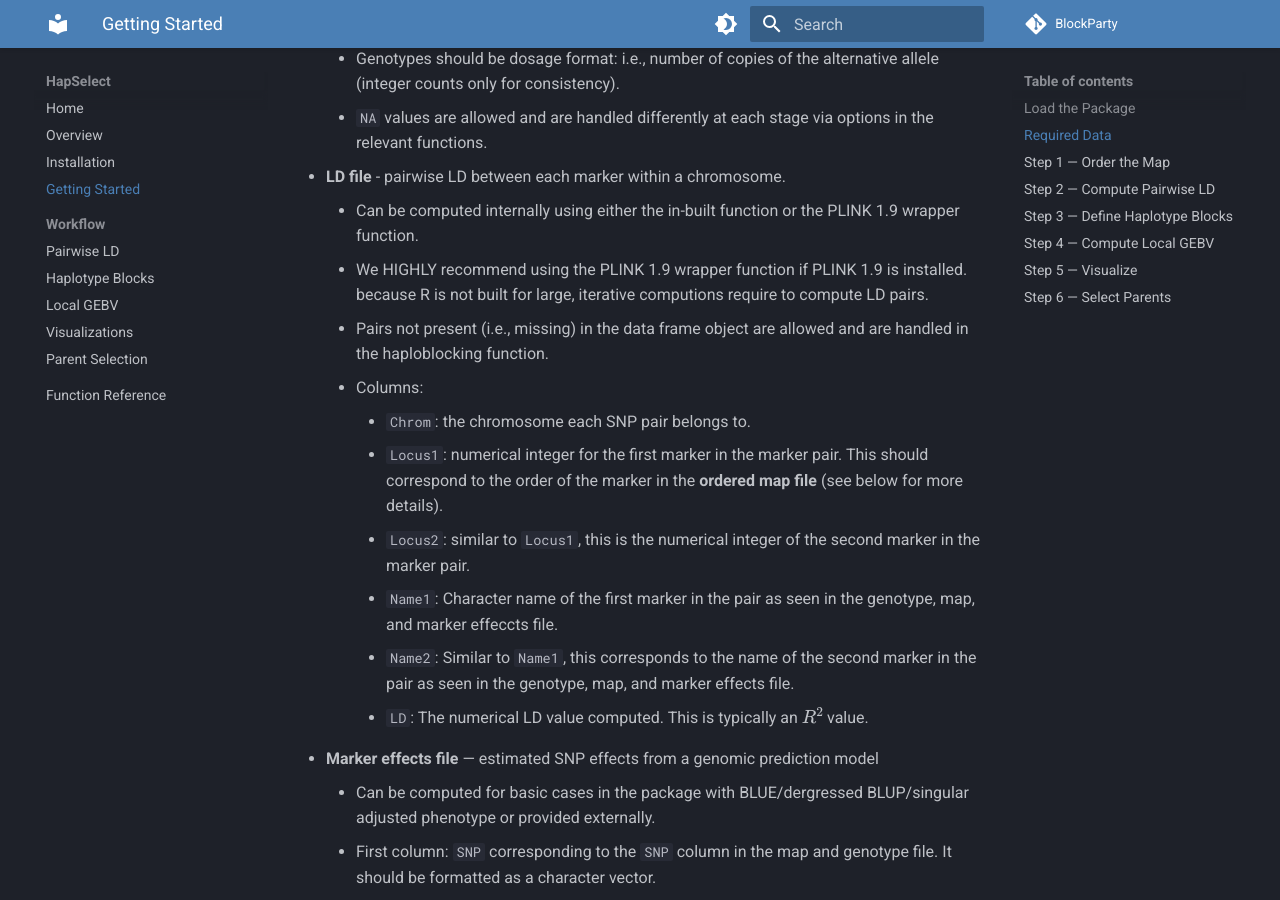
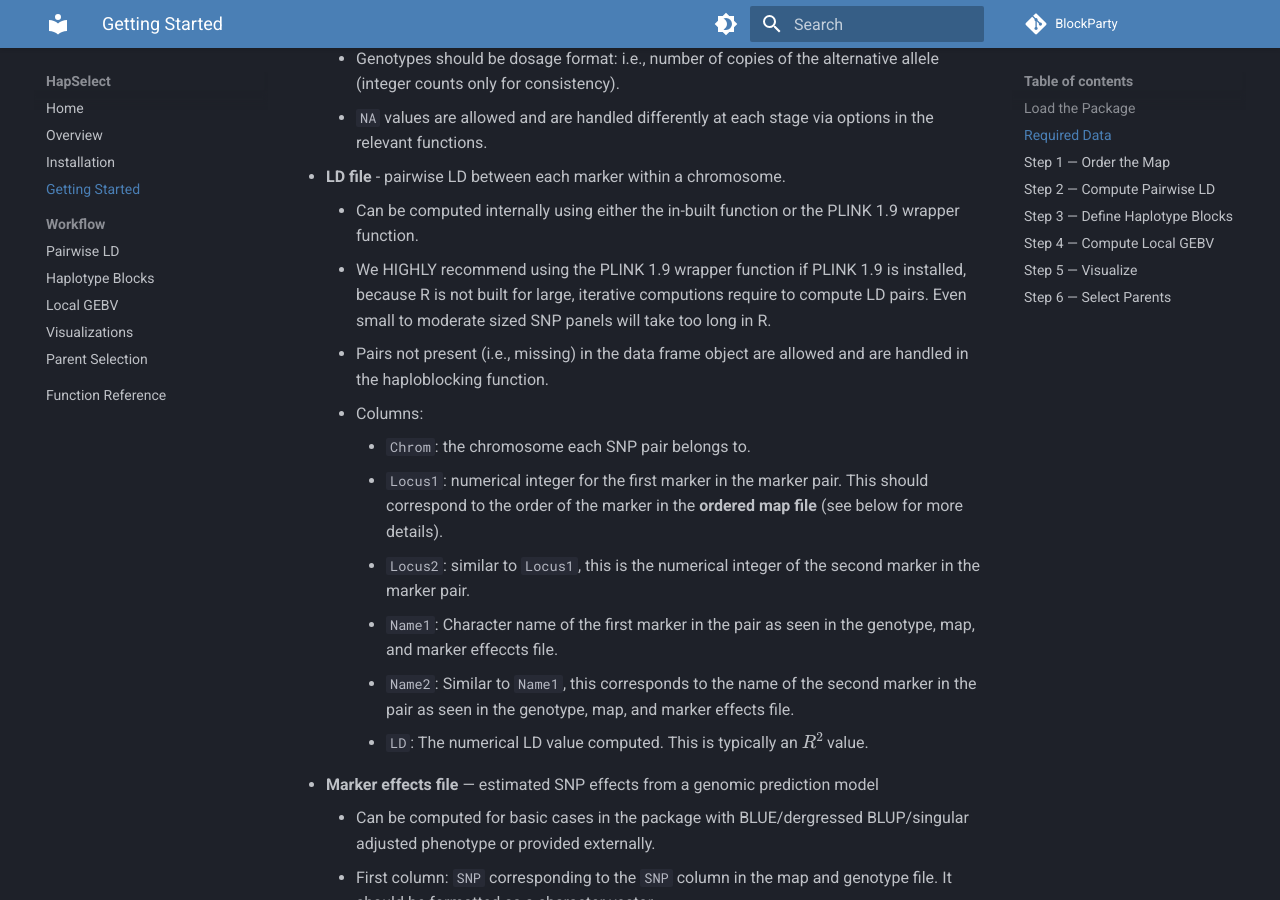
Before and after one commit to wrshf7/HapSelect-Docs, an MkDocs documentation site: the page built from docs/getting-started.md, in a window 1280 px wide and 900 px high, scrolled down 828 px. Built offline with MkDocs 1.6.1 and Material for MkDocs 9.7.7, drawn with Linux system fonts in a browser that asks for light colours; comment, search, counter and statistics services are not loaded.

Commit message:
Update getting-started.md

```diff
--- a/docs/getting-started.md
+++ b/docs/getting-started.md
@@ -26,7 +26,7 @@ HapSelect expects two primary inputs (map file and genotype file). The rest can
 
 - **LD file** - pairwise LD between each marker within a chromosome.
     - Can be computed internally using either the in-built function or the PLINK 1.9 wrapper function.
-    - We HIGHLY recommend using the PLINK 1.9 wrapper function if PLINK 1.9 is installed. because R is not built for large, iterative computions require to compute LD pairs.
+    - We HIGHLY recommend using the PLINK 1.9 wrapper function if PLINK 1.9 is installed, because R is not built for large, iterative computions require to compute LD pairs. Even small to moderate sized SNP panels will take too long in R.
     - Pairs not present (i.e., missing) in the data frame object are allowed and are handled in the haploblocking function.
     - Columns:
         - `Chrom`: the chromosome each SNP pair belongs to.
```
